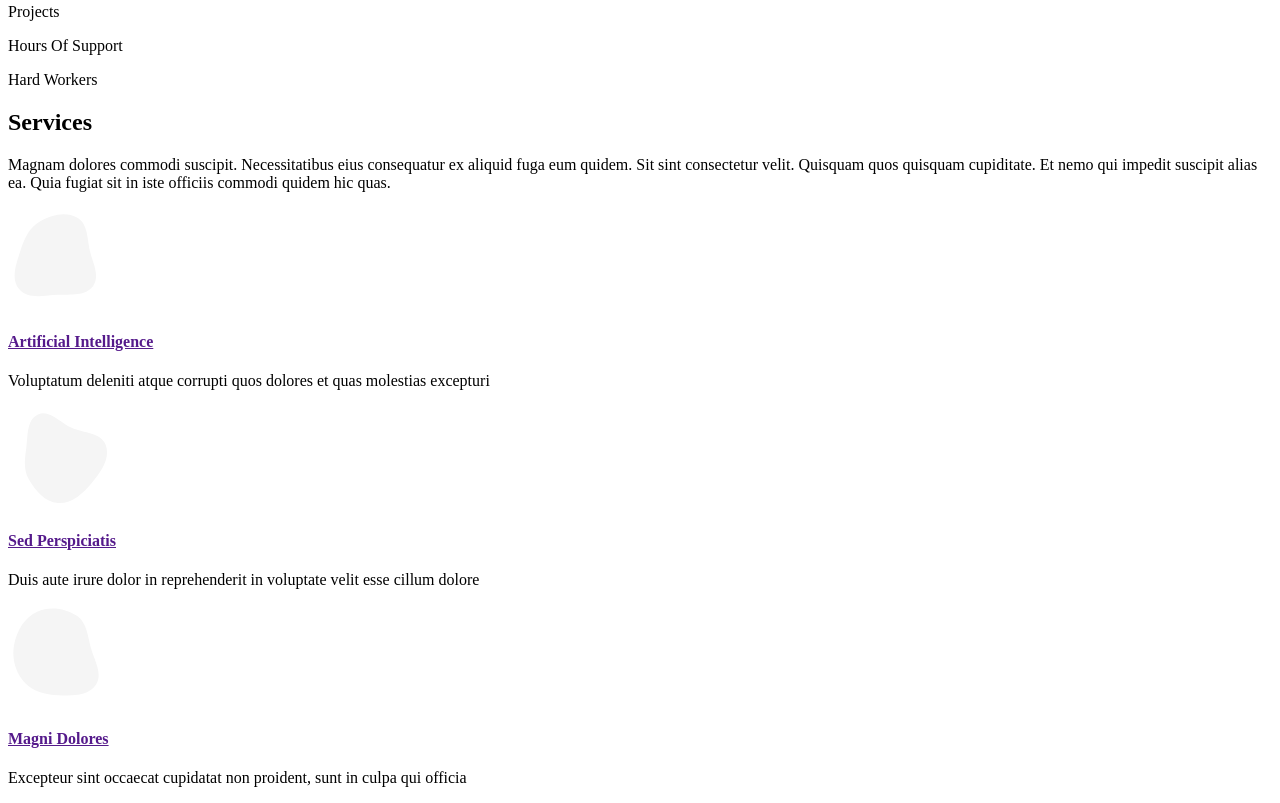
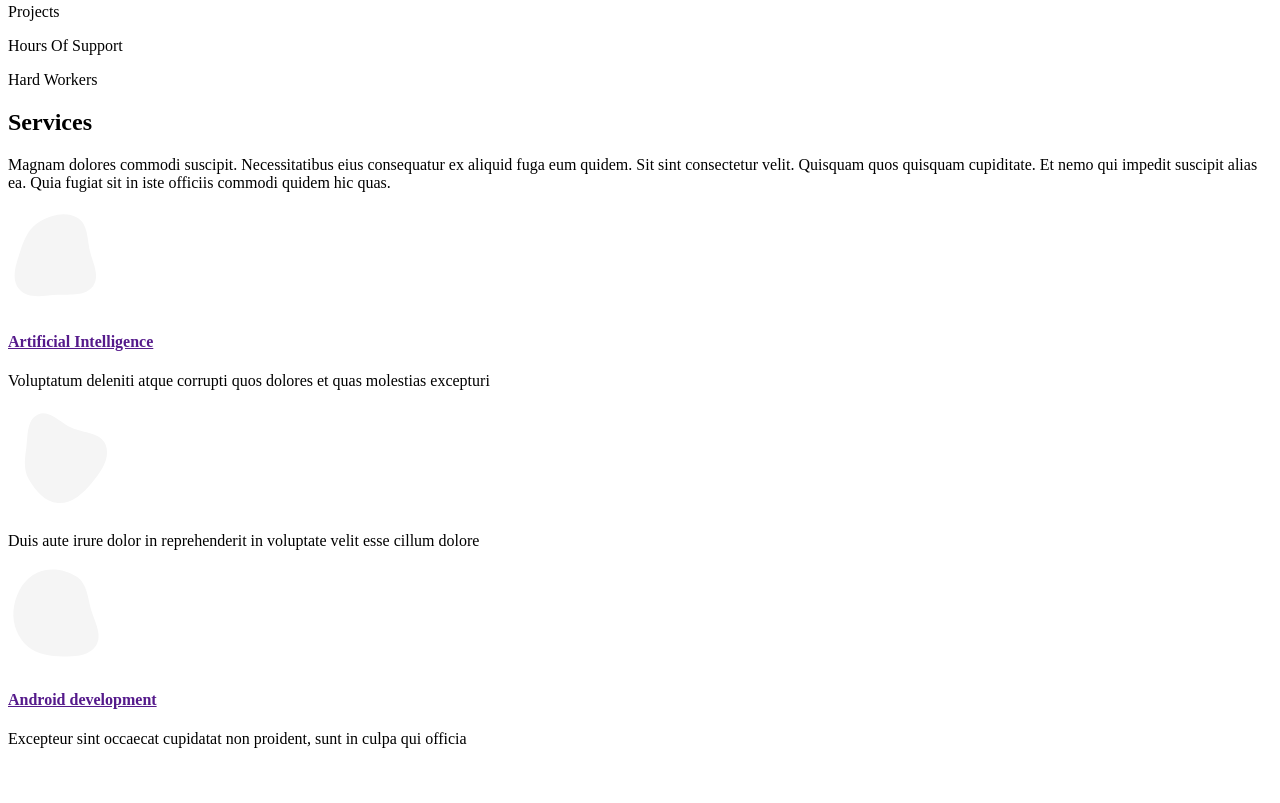
Before and after one commit to yuai-tech/yuai-tech.github.io, a plain HTML site: page index.html in a window 1280 px wide. Shown: the part 1118-1921 px from the top of the page. After the commit the page ends 1882 px from the top, so only its background shows below. Drawn offline with Linux system fonts and the light colour scheme.

Commit message:
About section

```diff
--- a/index.html
+++ b/index.html
@@ -143,7 +143,7 @@
                 </svg>
                 <i class="bx bx-file"></i>
               </div>
-              <h4><a href="">Sed Perspiciatis</a></h4>
+              <h4><a href=""></a></h4>
               <p>Duis aute irure dolor in reprehenderit in voluptate velit esse cillum dolore</p>
             </div>
           </div>
@@ -156,7 +156,7 @@
                 </svg>
                 <i class="bx bx-tachometer"></i>
               </div>
-              <h4><a href="">Magni Dolores</a></h4>
+              <h4><a href="">Android development</a></h4>
               <p>Excepteur sint occaecat cupidatat non proident, sunt in culpa qui officia</p>
             </div>
           </div>
```
